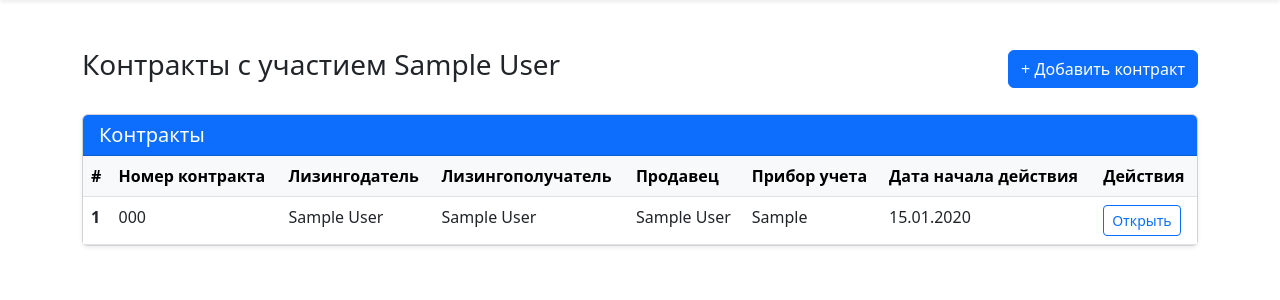
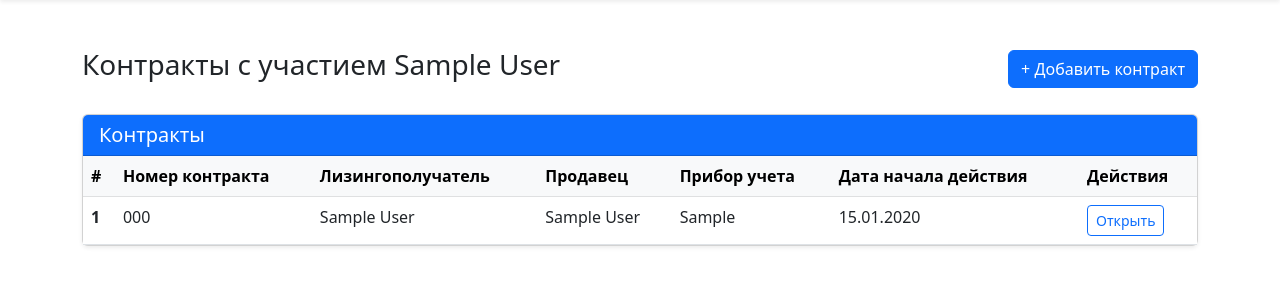
Before and after one commit to Flynotfly/Leasing-of-metering-devices, a Django app: page /contract/list/ in a window 1280 px wide. Shown: the part 56-356 px from the top of the page. Run offline with Django 5.2, Linux system fonts and the light colour scheme; a user stored in the database is signed in; tables that the repository leaves empty hold one stand-in row (values such as "Sample post").

Commit message:
delete leaser column from contract list

```diff
--- a/leasing/templates/contract/list.html
+++ b/leasing/templates/contract/list.html
@@ -25,7 +25,6 @@
                         <tr>
                             <th scope="col">#</th>
                             <th scope="col">Номер контракта</th>
-                            <th scope="col">Лизингодатель </th>
                             <th scope="col">Лизингополучатель </th>
                             <th scope="col">Продавец</th>
                             <th scope="col">Прибор учета</th>
@@ -39,7 +38,6 @@
                                 <tr>
                                     <th scope="row">{{ forloop.counter }}</th>
                                     <td>{{ contract.number }}</td>
-                                    <td>{{ contract.lessor.profile.display_name|default:contract.lessor.username }}</td>
                                     <td>{{ contract.lessee.profile.display_name|default:contract.lessee.username }}</td>
                                     <td>{{ contract.seller.profile.display_name|default:contract.seller.username }}</td>
                                     <td>{{ contract.meter }}</td>
```
